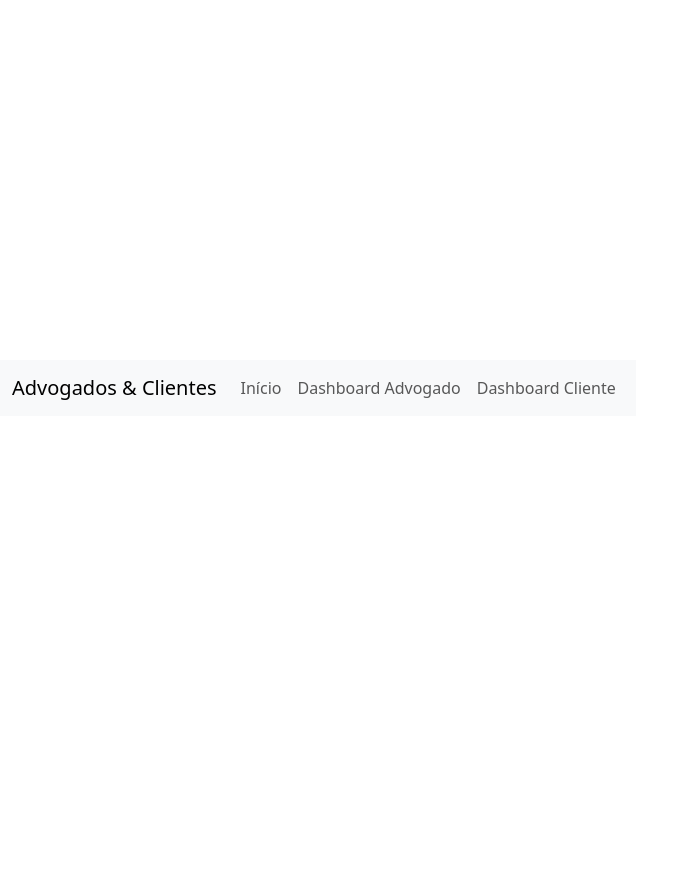
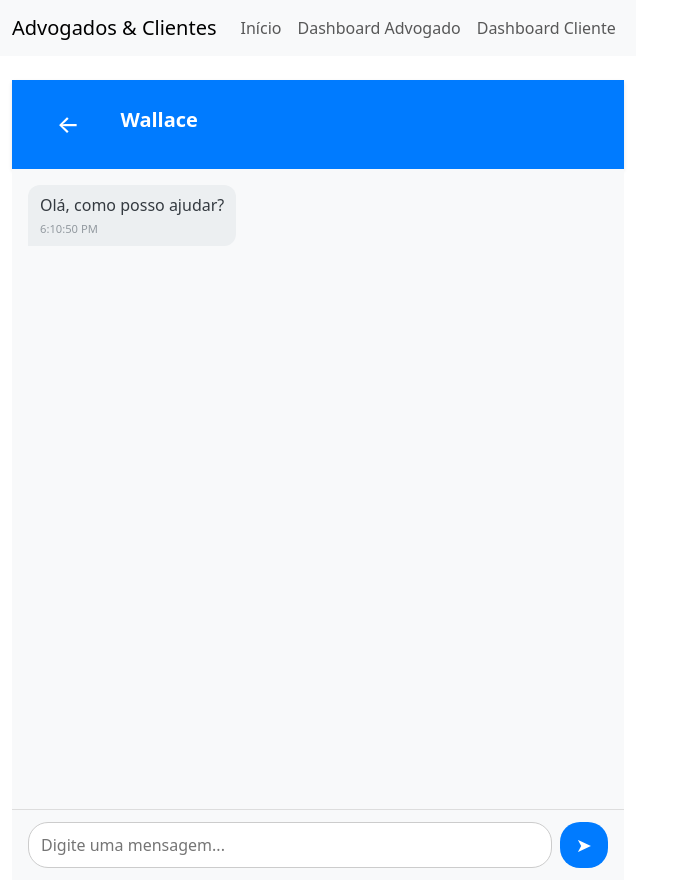
Before and after one commit to SrNascimento40/advg-front-web, a React (Vite) app: page /chat/1 in a window 1280 px wide. Shown: the whole page, without its empty margins (0-675 px from the left). Before the commit the page ends 800 px from the top, so only its background shows below. Built offline with nearby package versions, Linux system fonts and the light colour scheme; sample sign-in values are in the browser's storage.

Commit message:
improve: chat and message page

```diff
--- a/src/App.tsx
+++ b/src/App.tsx
@@ -67,7 +67,7 @@ function App() {
             }
           />
           <Route
-            path="/chat"
+            path="/chat/:userId"
             element={
               <RequireAuth>
                 <Chat />
@@ -75,7 +75,7 @@ function App() {
             }
           />
           <Route
-            path="/messages/:userId"
+            path="/messages"
             element={
               <RequireAuth>
                 <Messages />
--- a/src/pages/Chat.tsx
+++ b/src/pages/Chat.tsx
@@ -1,63 +1,94 @@
-import { useEffect, useState } from 'react';
-import { useNavigate } from 'react-router-dom';
-import api from '../services/api';
-import useAuth from '../hooks/useAuth';
+import { useState, useRef, useEffect } from 'react';
+import '../styles/Chat.css';
 
 interface Message {
-  id: number;
-  sender_id: number;
-  receiver_id: number;
-  content: string;
+  id: string;
+  text: string;
+  sender: 'user' | 'lawyer';
+  timestamp: string;
 }
 
-interface Contact {
-  userId: number;
-  name: string; // adaptar se a API trouxer nomes
-}
+const Chat = () => {
+  const [messages, setMessages] = useState<Message[]>([
+    {
+      id: '1',
+      text: 'Olá, como posso ajudar?',
+      sender: 'lawyer',
+      timestamp: new Date().toLocaleTimeString(),
+    },
+  ]);
+  const [input, setInput] = useState('');
+  const messagesEndRef = useRef<HTMLDivElement | null>(null);
 
-function ChatGeral() {
-  const { user } = useAuth();
-  const loggedUserId = user?.id;
-  const [messages, setMessages] = useState<Message[]>([]);
-  const [contacts, setContacts] = useState<Contact[]>([]);
-  const navigate = useNavigate();
+  // Scroll to bottom when messages change
+  useEffect(() => {
+    messagesEndRef.current?.scrollIntoView({ behavior: 'smooth' });
+  }, [messages]);
 
-  useEffect(() => {
-    api.get('/messages')
-      .then((res) => {
-        setMessages(res.data);
-        const uniqueContacts: Record<number, Contact> = {};
-
-        res.data.forEach((msg: Message) => {
-          const contactId = msg.sender_id === loggedUserId ? msg.receiver_id : msg.sender_id;
-
-          if (!uniqueContacts[contactId]) {
-            uniqueContacts[contactId] = {
-              userId: contactId,
-              name: `Usuário ${contactId}`, // ou puxar nome se disponível
-            };
-          }
-        });
-
-        setContacts(Object.values(uniqueContacts));
-      })
-      .catch(err => console.error('Erro ao buscar mensagens:', err));
-  }, [loggedUserId]);
+  const sendMessage = () => {
+    const trimmed = input.trim();
+    if (!trimmed) return;
+    setMessages((prev) => [
+      ...prev,
+      {
+        id: Date.now().toString(),
+        text: trimmed,
+        sender: 'user',
+        timestamp: new Date().toLocaleTimeString(),
+      },
+    ]);
+    setInput('');
+    // Simulate lawyer response after 1 second
+    setTimeout(() => {
+      setMessages((prev) => [
+        ...prev,
+        {
+          id: (Date.now() + 1).toString(),
+          text: 'Entendi. Em que posso ajudar com seu processo?',
+          sender: 'lawyer',
+          timestamp: new Date().toLocaleTimeString(),
+        },
+      ]);
+    }, 1000);
+  };
 
   return (
-    <div>
-      <h2>Conversas</h2>
-      {contacts.map((contact) => (
-        <div
-          key={contact.userId}
-          onClick={() => navigate(`/messages/${contact.userId}`)}
-          style={{ cursor: 'pointer', borderBottom: '1px solid #ddd', padding: '10px 0' }}
-        >
-          {contact.name}
-        </div>
-      ))}
+    <div className="chat-container">
+      <header className="chat-header">
+        <button className="back-button" onClick={() => window.history.back()}>
+          ←
+        </button>
+        <h2 className="chat-title">Wallace</h2>
+      </header>
+      <div className="messages-wrapper">
+        {messages.map((msg) => (
+          <div
+            key={msg.id}
+            className={`message-bubble ${msg.sender === 'user' ? 'sent' : 'received'}`}
+          >
+            <span className="message-text">{msg.text}</span>
+            <span className="message-meta">{msg.timestamp}</span>
+          </div>
+        ))}
+        <div ref={messagesEndRef} />
+      </div>
+      <div className="input-area">
+        <input
+          type="text"
+          className="chat-input"
+          placeholder="Digite uma mensagem..."
+          value={input}
+          onChange={(e) => setInput(e.target.value)}
+          onKeyDown={(e) => {
+            if (e.key === 'Enter') sendMessage();
+          }}
+        />
+        <button className="send-button" onClick={sendMessage}>
+          ➤
+        </button>
+      </div>
     </div>
   );
-}
+};
 
-export default ChatGeral;
+export default Chat;
--- a/src/pages/HomePage.tsx
+++ b/src/pages/HomePage.tsx
@@ -14,7 +14,7 @@ const Dashboard = () => {
   const menuItems: MenuItem[] = [
     { name: 'Processos', icon: 'briefcase', routeName: '/processes' },
     { name: 'Agenda', icon: 'calendar', routeName: '/schedule' },
-    { name: 'Mensagens', icon: 'chatbubble', routeName: '/chat' },
+    { name: 'Mensagens', icon: 'chatbubble', routeName: '/messages' },
     { name: 'Faturas', icon: 'document-text', routeName: '/invoices' },
     { name: 'Perfil', icon: 'person', routeName: '/perfil' },
     { name: 'Configurações', icon: 'settings', routeName: '/settings' },
--- a/src/pages/Messages.tsx
+++ b/src/pages/Messages.tsx
@@ -1,86 +1,85 @@
-import { useEffect, useState } from 'react';
-import { useParams } from 'react-router-dom';
-import api from '../services/api';
-import useAuth from '../hooks/useAuth';
+import { useState } from 'react';
+import { useNavigate } from 'react-router-dom';
+import '../styles/Messages.css';
 
-interface Message {
-  id: number;
-  sender_id: number;
-  receiver_id: number;
-  content: string;
+interface Conversation {
+  id: string;
+  name: string;
+  lastMessage: string;
+  timestamp: string;
+  unreadCount: number;
 }
 
-function Messages() {
-  const { user } = useAuth();
-  const loggedUserId = user?.id;
-  const { userId } = useParams<{ userId: string }>();
-  const [messages, setMessages] = useState<Message[]>([]);
-  const [input, setInput] = useState('');
+const Messages = () => {
+  const navigate = useNavigate();
+  const [search, setSearch] = useState('');
+  const [conversations] = useState<Conversation[]>([
+    {
+      id: '1',
+      name: 'Dr. Silva',
+      lastMessage: 'Enviei os documentos que você solicitou.',
+      timestamp: '09:30',
+      unreadCount: 2,
+    },
+    {
+      id: '2',
+      name: 'Cliente João',
+      lastMessage: 'Obrigado pela ajuda!',
+      timestamp: 'Ontem',
+      unreadCount: 0,
+    },
+    {
+      id: '3',
+      name: 'Equipe Jurídica',
+      lastMessage: 'Reunião às 14h está confirmada.',
+      timestamp: 'Seg',
+      unreadCount: 5,
+    },
+  ]);
 
-  useEffect(() => {
-    api.get('/messages')
-      .then((res) => {
-        const conversation = res.data.filter((msg: Message) => (
-          (msg.sender_id === loggedUserId && msg.receiver_id === Number(userId)) ||
-          (msg.sender_id === Number(userId) && msg.receiver_id === loggedUserId)
-        ));
-        setMessages(conversation);
-      })
-      .catch(err => console.error('Erro ao carregar mensagens:', err));
-  }, [loggedUserId, userId]);
-
-  const sendMessage = async () => {
-    if (input.trim() === '') return;
-
-    try {
-      await api.post('/messages', {
-        message: {
-          content: input,
-          receiver_id: Number(userId),
-        }
-      });
-      setInput('');
-      // Atualiza após enviar
-      api.get('/messages').then((res) => {
-        const conversation = res.data.filter((msg: Message) => (
-          (msg.sender_id === loggedUserId && msg.receiver_id === Number(userId)) ||
-          (msg.sender_id === Number(userId) && msg.receiver_id === loggedUserId)
-        ));
-        setMessages(conversation);
-      });
-    } catch (err) {
-      console.error('Erro ao enviar mensagem:', err);
-    }
-  };
+  const filtered = conversations.filter((c) =>
+    c.name.toLowerCase().includes(search.toLowerCase()) ||
+    c.lastMessage.toLowerCase().includes(search.toLowerCase())
+  );
 
   return (
-    <div>
-      <h2>Conversando com usuário {userId}</h2>
-      <div>
-        {messages.map(msg => (
-          <div
-            key={msg.id}
-            style={{
-              textAlign: msg.sender_id === loggedUserId ? 'right' : 'left',
-              margin: '5px 0'
-            }}
-          >
-            {msg.content}
-          </div>
-        ))}
-      </div>
-
-      <div>
+    <div className="messages-container">
+      <header className="messages-header">
+        <h2>Mensagens</h2>
+      </header>
+      <div className="search-bar">
         <input
           type="text"
-          value={input}
-          onChange={(e) => setInput(e.target.value)}
-          onKeyDown={(e) => e.key === 'Enter' && sendMessage()}
+          placeholder="Pesquisar..."
+          value={search}
+          onChange={(e) => setSearch(e.target.value)}
         />
-        <button onClick={sendMessage}>Enviar</button>
+      </div>
+      <div className="conversation-list">
+        {filtered.map((conv) => (
+          <button
+            key={conv.id}
+            className="conversation-item"
+            onClick={() => navigate(`/chat/${encodeURIComponent(conv.name)}`)}
+          >
+            <div className="avatar">
+              {conv.name.charAt(0)}
+            </div>
+            <div className="conversation-details">
+              <div className="conversation-header">
+                <span className="conversation-name">{conv.name}</span>
+                <span className="conversation-time">{conv.timestamp}</span>
+              </div>
+              <div className="conversation-preview">{conv.lastMessage}</div>
+            </div>
+            {conv.unreadCount > 0 && (
+              <span className="unread-badge">{conv.unreadCount}</span>
+            )}
+          </button>
+        ))}
       </div>
     </div>
   );
-}
+};
 
 export default Messages;
--- /dev/null
+++ b/src/styles/Chat.css
@@ -0,0 +1,115 @@
+/*
+ * Styles for the Telegram‑like chat screen
+ */
+
+.chat-container {
+  display: flex;
+  flex-direction: column;
+  height: 100vh;
+  background-color: var(--light-color);
+  color: var(--text-color);
+}
+
+.chat-header {
+  display: flex;
+  align-items: center;
+  padding: 12px 16px;
+  background-color: var(--primary-color);
+  color: #fff;
+  box-shadow: 0 2px 4px rgba(0, 0, 0, 0.1);
+}
+
+.back-button {
+  margin-right: 12px;
+  background: transparent;
+  border: none;
+  color: #fff;
+  font-size: 24px;
+  cursor: pointer;
+}
+
+.chat-title {
+  font-size: 20px;
+  font-weight: 600;
+}
+
+.messages-wrapper {
+  flex: 1;
+  overflow-y: auto;
+  padding: 16px;
+  display: flex;
+  flex-direction: column;
+  gap: 8px;
+  background-color: var(--background-color);
+}
+
+.message-bubble {
+  max-width: 70%;
+  padding: 8px 12px;
+  border-radius: 12px;
+  position: relative;
+  display: inline-block;
+  word-break: break-word;
+}
+
+.message-bubble.sent {
+  align-self: flex-end;
+  background-color: var(--primary-color);
+  color: #fff;
+  border-bottom-right-radius: 0;
+}
+
+.message-bubble.received {
+  align-self: flex-start;
+  background-color: #eceff1;
+  color: var(--dark-color);
+  border-bottom-left-radius: 0;
+}
+
+.message-meta {
+  display: block;
+  margin-top: 4px;
+  font-size: 0.7rem;
+  opacity: 0.7;
+}
+
+.message-bubble.sent .message-meta {
+  text-align: right;
+  color: rgba(255, 255, 255, 0.8);
+}
+
+.message-bubble.received .message-meta {
+  text-align: left;
+  color: var(--secondary-color);
+}
+
+.input-area {
+  display: flex;
+  padding: 12px 16px;
+  border-top: 1px solid #ddd;
+  background-color: var(--light-color);
+}
+
+.chat-input {
+  flex-grow: 1;
+  padding: 10px 12px;
+  border: 1px solid #ccc;
+  border-radius: 20px;
+  font-size: 1rem;
+  outline: none;
+}
+
+.send-button {
+  margin-left: 8px;
+  padding: 0 16px;
+  background-color: var(--primary-color);
+  border: none;
+  border-radius: 20px;
+  color: #fff;
+  font-size: 1.2rem;
+  cursor: pointer;
+}
+
+.send-button:hover {
+  background-color: #0056b3;
+}
--- /dev/null
+++ b/src/styles/Messages.css
@@ -0,0 +1,111 @@
+/*
+ * Styles for the chat index (messages list) screen
+ */
+
+.messages-container {
+  display: flex;
+  flex-direction: column;
+  height: 100vh;
+  background-color: var(--light-color);
+}
+
+.messages-header {
+  padding: 12px 16px;
+  background-color: var(--primary-color);
+  color: #fff;
+  font-size: 20px;
+  font-weight: 600;
+}
+
+.search-bar {
+  padding: 8px 16px;
+  border-bottom: 1px solid #ddd;
+  background-color: var(--light-color);
+}
+
+.search-bar input {
+  width: 100%;
+  padding: 10px;
+  border: 1px solid #ccc;
+  border-radius: 20px;
+  font-size: 1rem;
+  outline: none;
+}
+
+.conversation-list {
+  flex: 1;
+  overflow-y: auto;
+}
+
+.conversation-item {
+  width: 100%;
+  display: flex;
+  align-items: center;
+  padding: 12px 16px;
+  border-bottom: 1px solid #eee;
+  background-color: var(--light-color);
+  text-align: left;
+  cursor: pointer;
+  transition: background-color 0.2s ease;
+  position: relative;
+}
+
+.conversation-item:hover {
+  background-color: #f1f3f5;
+}
+
+.avatar {
+  width: 40px;
+  height: 40px;
+  border-radius: 50%;
+  background-color: var(--secondary-color);
+  color: #fff;
+  display: flex;
+  align-items: center;
+  justify-content: center;
+  font-weight: bold;
+  margin-right: 12px;
+  font-size: 1rem;
+}
+
+.conversation-details {
+  flex: 1;
+  display: flex;
+  flex-direction: column;
+  gap: 4px;
+}
+
+.conversation-header {
+  display: flex;
+  justify-content: space-between;
+  align-items: center;
+}
+
+.conversation-name {
+  font-weight: 600;
+  color: var(--dark-color);
+}
+
+.conversation-time {
+  font-size: 0.8rem;
+  color: var(--secondary-color);
+}
+
+.conversation-preview {
+  font-size: 0.9rem;
+  color: var(--dark-color);
+  opacity: 0.8;
+  white-space: nowrap;
+  overflow: hidden;
+  text-overflow: ellipsis;
+}
+
+.unread-badge {
+  background-color: var(--primary-color);
+  color: #fff;
+  border-radius: 12px;
+  padding: 2px 8px;
+  font-size: 0.75rem;
+  font-weight: 600;
+  margin-left: 8px;
+}
```
